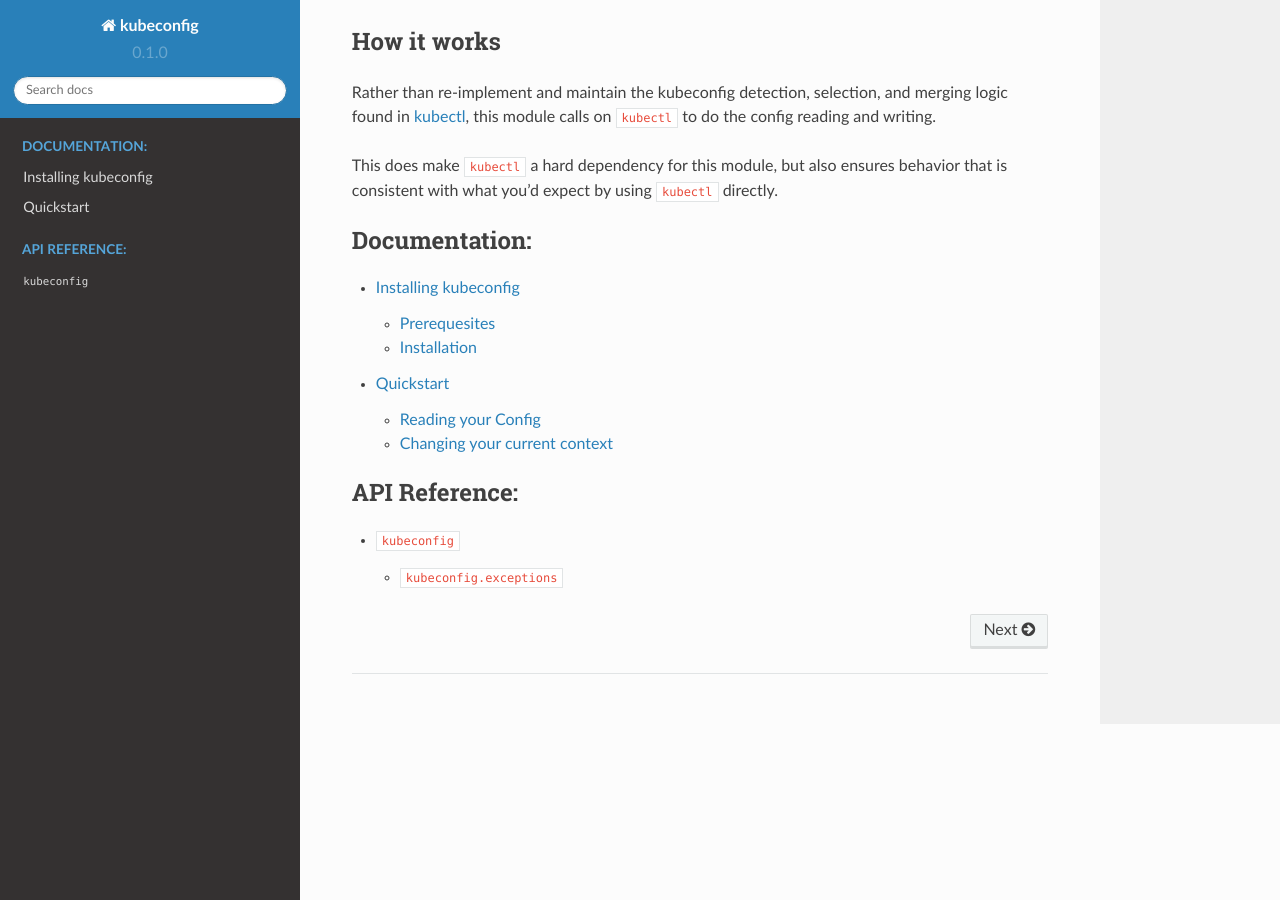
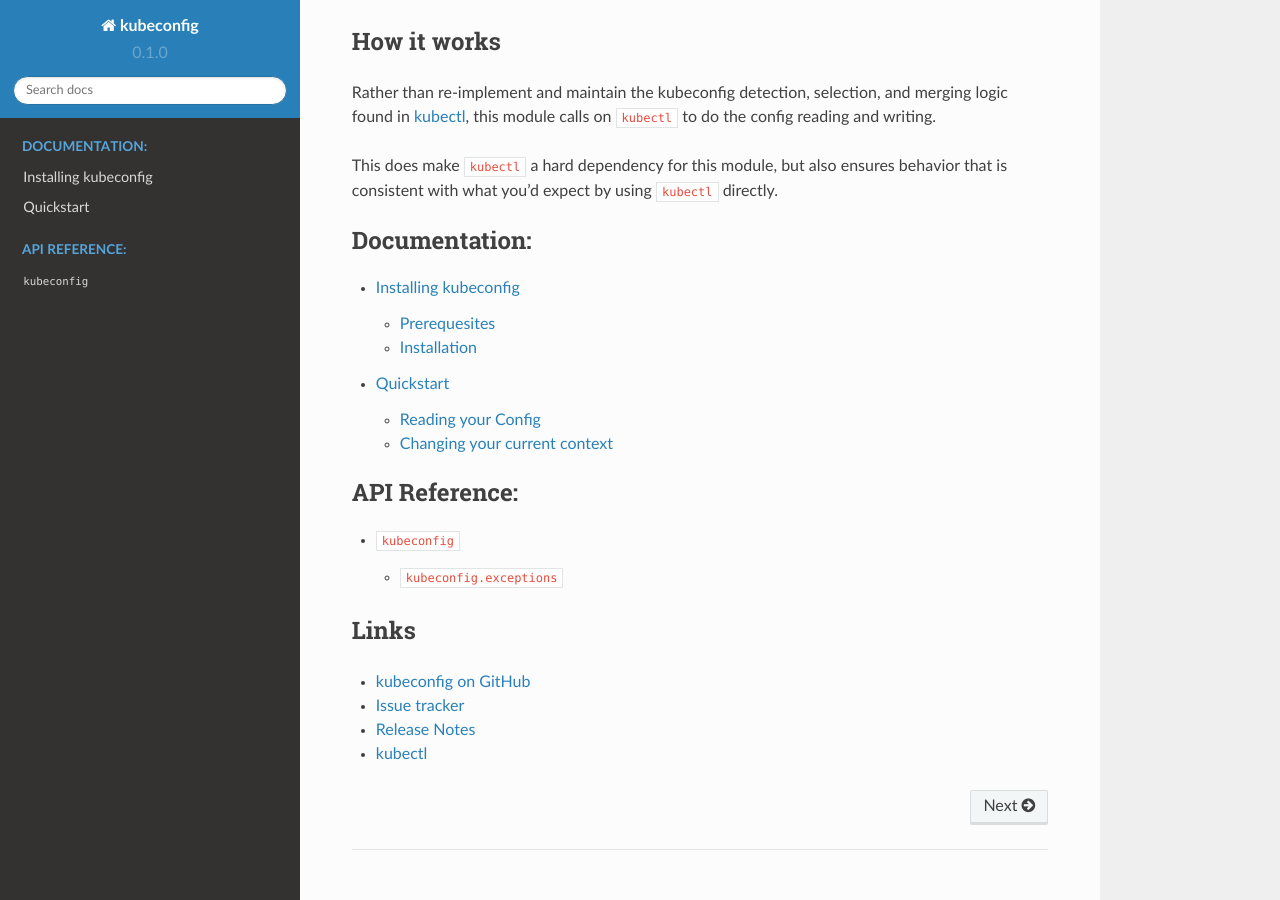
Before and after one commit to gtaylor/kubeconfig-python, a Sphinx documentation site: the page built from docs/index.rst, in a window 1280 px wide and 900 px high, scrolled down 511 px. Built offline with Sphinx 7.4.7 and the Read the Docs theme 2.0.0, drawn with Linux system fonts in a browser that asks for light colours.

Commit message:
Add a links section to the doc index

```diff
--- a/docs/index.rst
+++ b/docs/index.rst
@@ -46,3 +45,16 @@ directly.
    :caption: API Reference:
 
    api
+
+Links
+-----
+
+* `kubeconfig on GitHub`_
+* `Issue tracker`_
+* `Release Notes`_
+* kubectl_
+
+.. _kubeconfig on GitHub: https://github.com/gtaylor/kubeconfig-python
+.. _Issue tracker: https://github.com/gtaylor/kubeconfig-python/issues
+.. _Release Notes: https://github.com/gtaylor/kubeconfig-python/releases
+.. _kubectl: https://kubernetes.io/docs/user-guide/kubectl-overview/
```
Also changed, not shown: other parts of docs/index.rst (+0 -1 lines).
